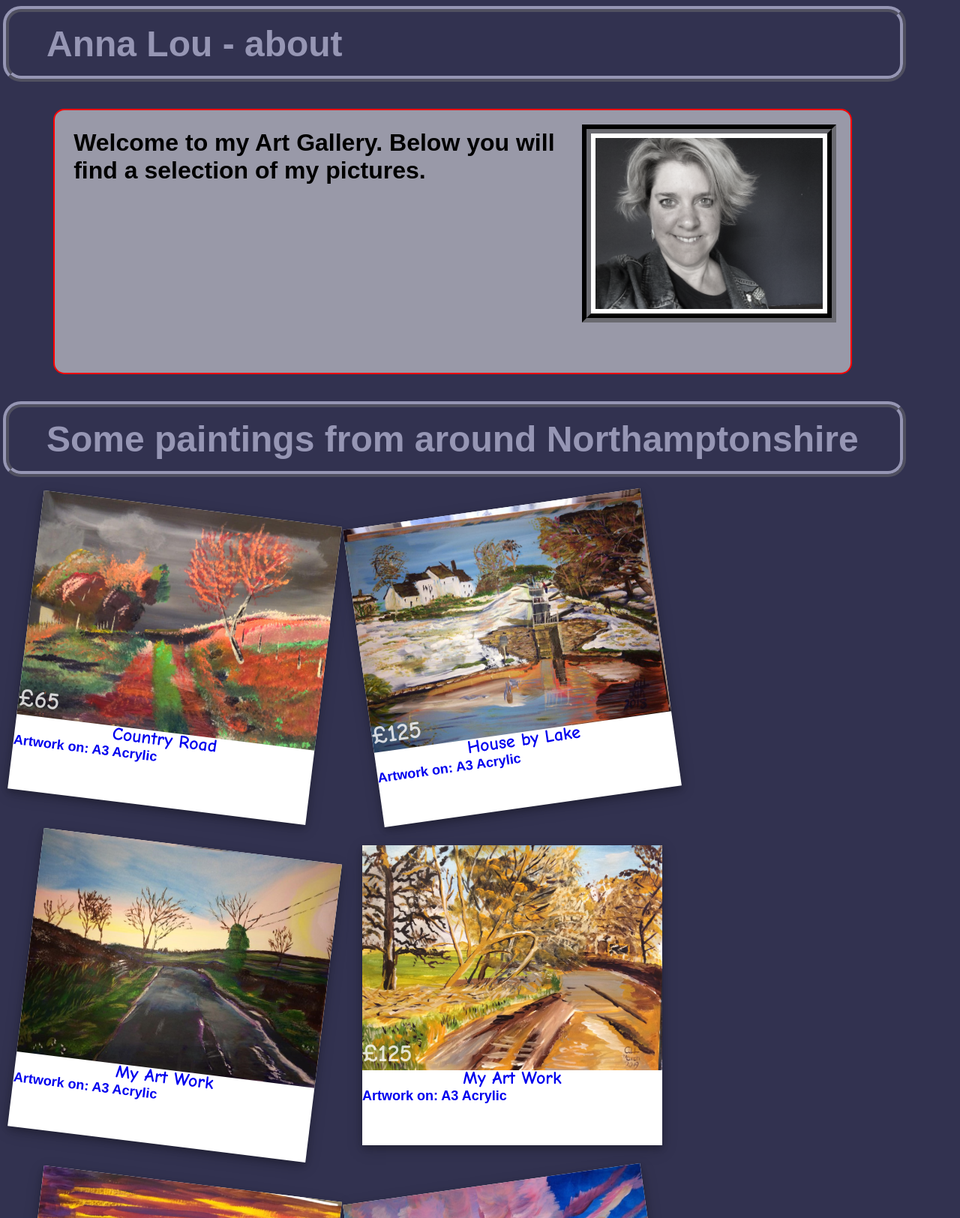
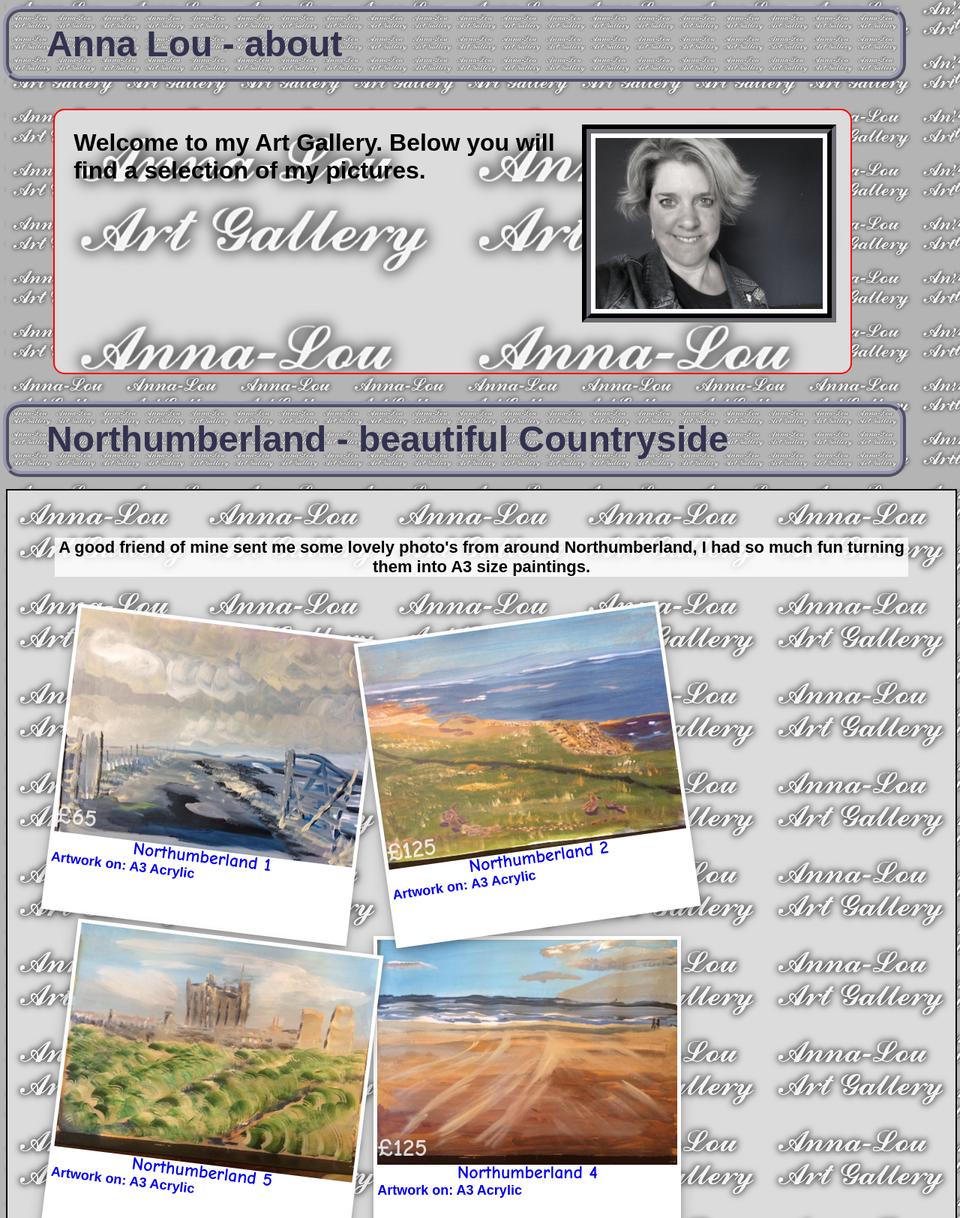
Before and after one commit to BetMadZac73/Polaroid, a plain HTML site: page index.html in a window 1280 px wide. Shown: the part 16-1640 px from the top of the page at 75% size. Drawn offline with Linux system fonts and the light colour scheme.

Commit message:
Update the style add some pics
Add the Northumberland pics, and update the style.

```diff
--- a/anna-lou.css
+++ b/anna-lou.css
@@ -1,6 +1,9 @@
 body, html {
     height: 100%;
-    background-color: rgba(50,50,80,1);
+    background-color: rgba(180, 180, 180,1);
+    background-image: url("./art/background.png");
+    background-size: 12%;
+
 }
 * {
     font-family: fantasy, Chalkduster, "Comic Sans MS";
@@ -31,11 +34,15 @@ body, html {
     border: inset 4px rgba(150,150,180,1);
     border-radius: 20px;
     outline: outset 4px rgba(150,150,180,1);
-    background-color: rgba(50,50,80,1);
-    color: rgba(150,150,180,1);
+    background-color: rgba(180, 180, 180,1);
+    color: rgba(50,50,80,1);
+    background-image: url("./art/background.png");
+    background-size: 5%;
 }
 .section {
-    background-color: rgba(255,255,255,0.5);
+    background-color: rgb(220, 220, 220);
+    background-image: url("./art/background.png");
+    background-size: 50%;
     font-size: 32px;
     float: left;
     min-height: 300px;
@@ -48,7 +55,8 @@ body, html {
     border: solid 2px red;
 }
 .section:hover {
-    background-color: rgba(255,255,255,0.75);
+    background-color: rgba(255,255,255,1);
+    background-image: url("./art/background1.png");
     border: inset 2px rgb(50,50,80);
 }
 a:hover {
--- a/index.html
+++ b/index.html
@@ -14,8 +14,24 @@
     <div class="section"> <img class="profile" alt="anna-lou" src="./art/anna-lou.jpg">
       Welcome to my Art Gallery. Below you will find a selection of my pictures.
     </div>
+    <div class="titleBar"> Northumberland - beautiful Countryside </div>
+    <div class="picboard">
+      <div class="picboardText"> A good friend of mine sent me some lovely
+        photo's from around Northumberland, I had so much fun turning them into
+        A3 size paintings. </div><br><br><br>
+      <script>
+    var img_count = 5;
+    var img_1 = [ './art/Northumberland_1.jpg', 'A3 Acrylic', '65', 'Northumberland 1', 'rotate_right' ];
+    var img_2 = [ './art/Northumberland_2.jpg', 'A3 Acrylic', '125', 'Northumberland 2', 'rotate_left' ];
+    var img_3 = [ './art/Northumberland_3.jpg', 'A3 Acrylic', '', 'Northumberland 5', 'rotate_right' ];
+    var img_4 = [ './art/Northumberland_4.jpg', 'A3 Acrylic', '125', 'Northumberland 4', '' ];
+    var img_5 = [ './art/Northumberland_5.jpg', 'A3 Acrylic', '65', 'Northumberland 5', 'rotate_right' ];
+    makePol(img_count);
+    </script> </div>
     <div class="titleBar"> Some paintings from around Northamptonshire </div>
-    <script>
+    <div class="picboard"><div class="picboardText">I absolutely love the county and I hope you will enjoy
+      the below selection of pictures from around my local area.</div><br><br><br>
+      <script>
     var img_count = 6;
     var img_1 = [ './art/img_1.jpg', 'A3 Acrylic', '65', 'Country Road', 'rotate_right' ];
     var img_2 = [ './art/img_2.jpg', 'A3 Acrylic', '125', 'House by Lake', 'rotate_left' ];
@@ -24,18 +40,21 @@
     var img_5 = [ './art/img_5.jpg', 'A3 Acrylic', '65', 'My Art Work', 'rotate_right' ];
     var img_6 = [ './art/img_6.jpg', 'A3 Acrylic', '125', 'My Art Work', 'rotate_left' ];
     makePol(img_count);
-    </script>
+      </script></div>
     <div class="titleBar"> Some paintings of Uganda </div>
-    <script>
-    var img_count = 6;
+    <div class="picboard"><div class="picboardText">My daughter spent some time volunteering in Uganda,
+      and shared some amazing photographs of her experience. </div><br><br><br>
+      <script>
+    var img_count = 7;
     var img_1 = [ './art/uganda_1.jpg', 'A3 Acrylic', '65', 'Elephants in Uganda', 'rotate_right' ];
-    var img_2 = [ './art/img_2.jpg', 'A3 Acrylic', '125', 'House by Lake', 'rotate_left' ];
-    var img_3 = [ './art/img_3.jpg', 'A3 Acrylic', '65', 'My Art Work', 'rotate_right' ];
-    var img_4 = [ './art/uganda_1.jpg', 'A3 Acrylic', '125', 'Elephants in Uganda', '' ];
-    var img_5 = [ './art/img_5.jpg', 'A3 Acrylic', '65', 'My Art Work', 'rotate_right' ];
-    var img_6 = [ './art/img_6.jpg', 'A3 Acrylic', '125', 'My Art Work', 'rotate_left' ];
+    var img_2 = [ './art/uganda_2.jpg', 'A3 Acrylic', '125', 'Uganda Scenery', 'rotate_left' ];
+    var img_3 = [ './art/uganda_3.jpg', 'A3 Acrylic', '65', 'Uganda Scenery', 'rotate_right' ];
+    var img_4 = [ './art/uganda_4.jpg', 'A3 Acrylic', '125', 'Uganda Scenery', '' ];
+    var img_5 = [ './art/uganda_5.jpg', 'A3 Acrylic', '65', 'Elephants Uganda', 'rotate_right' ];
+    var img_6 = [ './art/uganda_6.jpg', 'A3 Acrylic', '125', 'Elephants Uganda', 'rotate_left' ];
+    var img_7 = [ './art/uganda_7.jpg', 'A3 Acrylic', '125', 'Elephants Uganda', 'rotate_left' ];
     makePol(img_count);
-    </script>
+      </script></div>
     <div class="titleBar"> Contact and Social Media </div>
     <div class="section"> Please visit my <a href="https://www.facebook.com/Anna-Lou-Art-108879957327886/">FaceBook
         Page</a>
@@ -44,9 +63,13 @@
         data-width="200" data-layout="standard" data-action="like" data-size="large"
 
         data-share="true"></div>
+      &nbsp;<br>
+      &nbsp;<br>
       You can contact me at ... <br>
+      <br>
       For sales, please be aware that P&amp;P to mainland UK will add around
       £15, outside of mainland UK I will provide details on case by case basis.
-      </div>
+    </div>
+
   </body>
 </html>
--- a/polaroid.css
+++ b/polaroid.css
@@ -1,10 +1,27 @@
+div.picboard {
+  background-color: rgb(220, 220, 220);
+  background-image: url("./art/background.png");
+  background-size: 20%;
+  float: left;
+  width: 90%;
+  padding: 5%;
+  padding-right: 5%;
+  border: 2px solid;
+}
+div.picboardText {
+  color: black;
+  background-color: rgba(255, 255, 255, 0.8);
+  text-align: center;
+  font-size: 22px;
+}
 div.polaroid {
   width: 400px;
   height: 400px;
   float: left;
   background-color: white;
   box-shadow: 0 4px 8px 0 rgba(0, 0, 0, 0.2), 0 6px 20px 0 rgba(0, 0, 0, 0.19);
-  margin: 25px;
+  margin: 5px;
+  padding: 5px;
 }
 img.polaroid {
   height: 300px;
```
Also changed, not shown: viewer.html (+1 -2 lines), art/Northumberland_1.jpg (added), art/Northumberland_2.jpg (added), art/Northumberland_3.jpg (added), art/Northumberland_4.jpg (added), art/Northumberland_5.jpg (added), art/background.png (added), art/background1.png (added), art/uganda_2.jpg (added), art/uganda_3.jpg (added), art/uganda_4.jpg (added), art/uganda_5.jpg (added), art/uganda_6.jpg (added), art/uganda_7.jpg (added), 2 other files.
